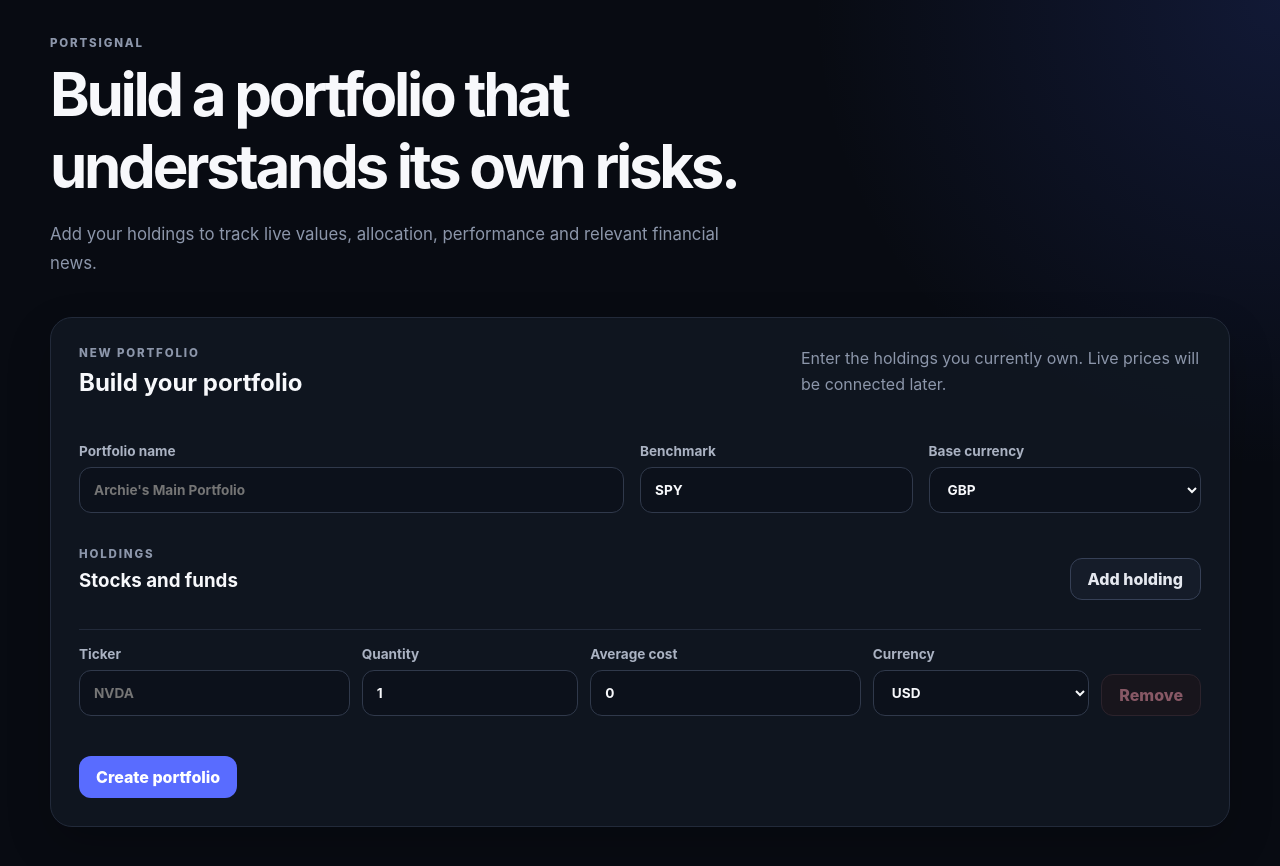
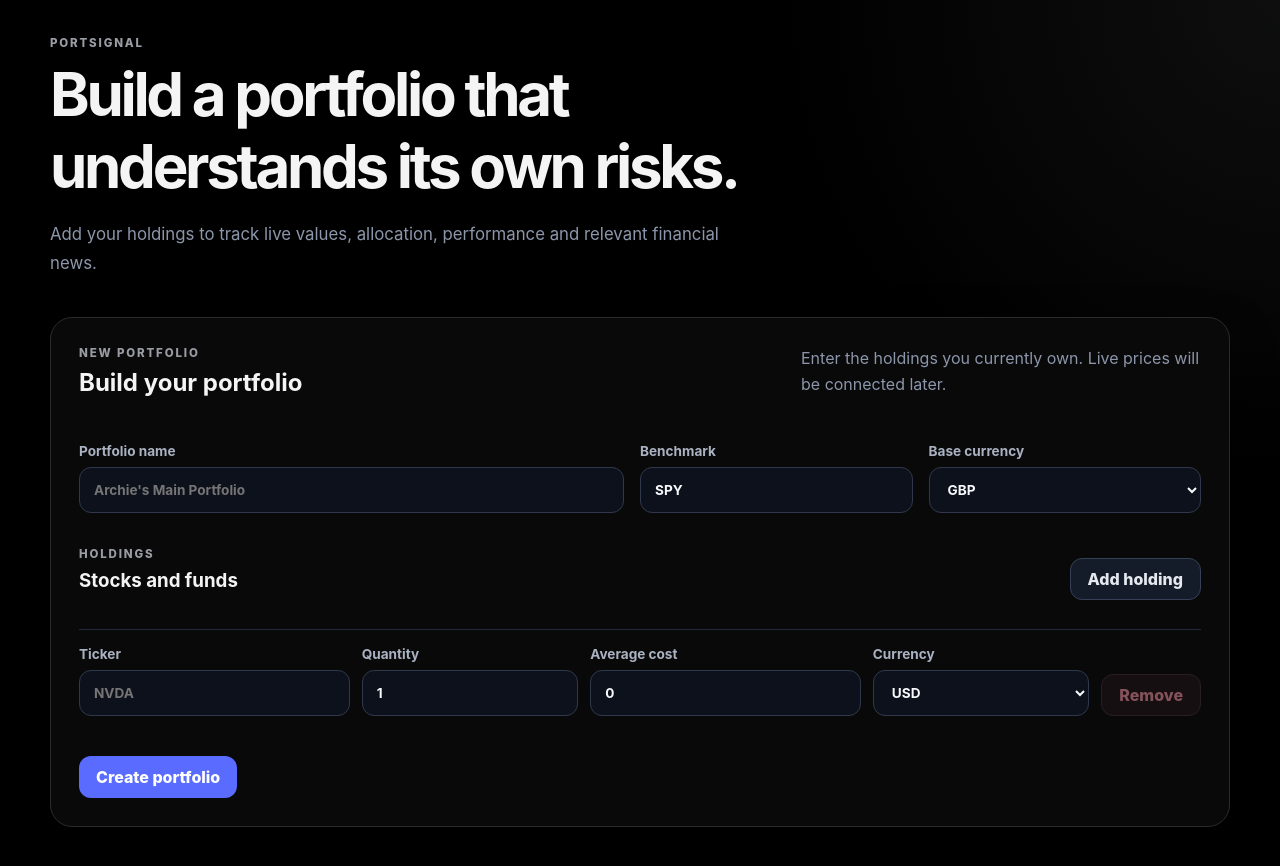
Before and after one commit to Cremefreesh/portsignal-starter, a React (Vite) app in the folder frontend/: page / in a window 1280 px wide. Shown: the top 866 px of the page. Built offline with nearby package versions, Linux system fonts and the light colour scheme; no server answers.

Commit message:
colour changes

```diff
--- a/frontend/src/components/PortfolioAllocationChart.tsx
+++ b/frontend/src/components/PortfolioAllocationChart.tsx
@@ -24,14 +24,14 @@ type TooltipPayload = {
 };
 
 const CHART_COLOURS = [
-  "#596cff",
-  "#8f9cff",
-  "#73e6a3",
-  "#f4c95d",
-  "#ff8598",
-  "#63c7ff",
-  "#bf8cff",
-  "#ffad66",
+  "#e1e2e5",
+  "#b9bbc1",
+  "#91949b",
+  "#6e7178",
+  "#55585f",
+  "#3e4147",
+  "#c9cbd0",
+  "#7c7f86",
 ];
 
 function formatMoney(
--- a/frontend/src/pages/AnalyticsPage.tsx
+++ b/frontend/src/pages/AnalyticsPage.tsx
@@ -199,10 +199,10 @@ export default function AnalyticsPage({
               <Line
                 type="monotone"
                 dataKey="portfolio_value"
-                stroke="#7f8cff"
+                stroke="#c7c9cf"
                 strokeWidth={3}
                 dot={false}
-              />
+                />
             </LineChart>
           </ResponsiveContainer>
         </div>
--- a/frontend/src/styles.css
+++ b/frontend/src/styles.css
@@ -1,10 +1,32 @@
 :root {
-  font-family: Inter, ui-sans-serif, system-ui, -apple-system, BlinkMacSystemFont,
-    "Segoe UI", sans-serif;
-  color: #f7f8fb;
-  background: #080b12;
+  font-family: Inter, ui-sans-serif, system-ui, -apple-system,
+    BlinkMacSystemFont, "Segoe UI", sans-serif;
+
+  color: #f4f4f5;
+  background: #000000;
+
   font-synthesis: none;
   text-rendering: optimizeLegibility;
+
+  --bg: #000000;
+  --surface: #0a0a0b;
+  --surface-soft: #111214;
+  --surface-hover: #18191c;
+
+  --border: #2a2b2f;
+  --border-strong: #3a3b40;
+
+  --text: #f4f4f5;
+  --text-muted: #9a9ca3;
+  --text-soft: #74767d;
+
+  --accent: #c7c9cf;
+  --accent-strong: #e1e2e5;
+  --accent-dark: #5c5f66;
+
+  --positive: #75d89a;
+  --negative: #ff8d9b;
+  --warning: #e1c36a;
 }
 
 * { box-sizing: border-box; }
@@ -13,9 +35,14 @@ body {
   margin: 0;
   min-width: 320px;
   min-height: 100vh;
+
   background:
-    radial-gradient(circle at top right, rgba(67, 97, 238, 0.16), transparent 30%),
-    #080b12;
+    radial-gradient(
+      circle at top right,
+      rgba(180, 183, 190, 0.08),
+      transparent 32%
+    ),
+    var(--bg);
 }
 
 button { font: inherit; }
@@ -63,10 +90,47 @@ h2 { margin-bottom: 0; }
 }
 
 .card {
-  border: 1px solid #222a3a;
+  border: 1px solid var(--border);
   border-radius: 22px;
-  background: rgba(17, 23, 34, 0.88);
-  box-shadow: 0 18px 45px rgba(0, 0, 0, 0.2);
+  background: rgba(10, 10, 11, 0.94);
+  box-shadow: 0 18px 45px rgba(0, 0, 0, 0.45);
+}
+
+.eyebrow,
+.summary-card p,
+.metric-card span,
+.metric-card small,
+.page-heading > p:last-child,
+.analytics-metric p {
+  color: var(--text-muted);
+}
+
+input,
+select {
+  border: 1px solid var(--border-strong);
+  color: var(--text);
+  background: var(--surface);
+}
+
+input:focus,
+select:focus {
+  border-color: var(--accent);
+  box-shadow: 0 0 0 3px rgba(199, 201, 207, 0.08);
+}
+
+.primary-button {
+  color: #050505;
+  background: var(--accent-strong);
+}
+
+.secondary-button {
+  border: 1px solid var(--border-strong);
+  color: var(--text);
+  background: var(--surface-soft);
+}
+
+.secondary-button:hover {
+  background: var(--surface-hover);
 }
 
 .hero {
@@ -435,14 +499,15 @@ th {
   letter-spacing: -0.045em;
 }
 
-.primary-summary {
+.primary-summary,
+.news-brief {
   background:
     radial-gradient(
       circle at top right,
-      rgba(89, 108, 255, 0.22),
+      rgba(190, 193, 200, 0.12),
       transparent 45%
     ),
-    rgba(17, 23, 34, 0.92);
+    rgba(10, 10, 11, 0.96);
 }
 
 .summary-note {
@@ -601,8 +666,8 @@ td small {
   border-radius: inherit;
   background: linear-gradient(
     90deg,
-    #596cff,
-    #8f9cff
+    #777a81,
+    #d5d6da
   );
 }
 
@@ -741,17 +806,17 @@ td small {
 }
 
 .nav-link {
-  border-radius: 10px;
-  padding: 10px 15px;
-  color: #8c96aa;
-  text-decoration: none;
-  font-weight: 700;
+  color: var(--text-muted);
 }
 
-.nav-link:hover,
+.nav-link:hover {
+  color: var(--text);
+  background: var(--surface-hover);
+}
+
 .nav-link.active {
-  color: #ffffff;
-  background: #222b40;
+  color: #050505;
+  background: var(--accent-strong);
 }
 
 .page-heading {
@@ -850,18 +915,15 @@ td small {
   margin: 18px 0;
 }
 
-.ticker-badges span {
-  border-radius: 8px;
-  padding: 6px 9px;
-  color: #aab6ff;
-  background: #1b2340;
-  font-size: 0.78rem;
-  font-weight: 800;
+.ticker-badges span,
+.category-badge {
+  color: #d8d9dd;
+  background: #202125;
 }
 
 .news-impact {
   margin: 18px 0;
-  border-left: 3px solid #596cff;
+  border-left: 3px solid var(--accent);
   padding-left: 16px;
 }
 
@@ -1050,24 +1112,17 @@ td small {
 }
 
 .nav-link {
-  border-radius: 10px;
-  padding: 10px 14px;
-  color: #8c96aa;
-  text-decoration: none;
-  font-weight: 750;
-  transition:
-    color 120ms ease,
-    background 120ms ease;
+  color: var(--text-muted);
 }
 
 .nav-link:hover {
-  color: #e8ebf3;
-  background: #1a2231;
+  color: var(--text);
+  background: var(--surface-hover);
 }
 
 .nav-link.active {
-  color: #ffffff;
-  background: #29334c;
+  color: #050505;
+  background: var(--accent-strong);
 }
 
 @media (max-width: 900px) {
```
